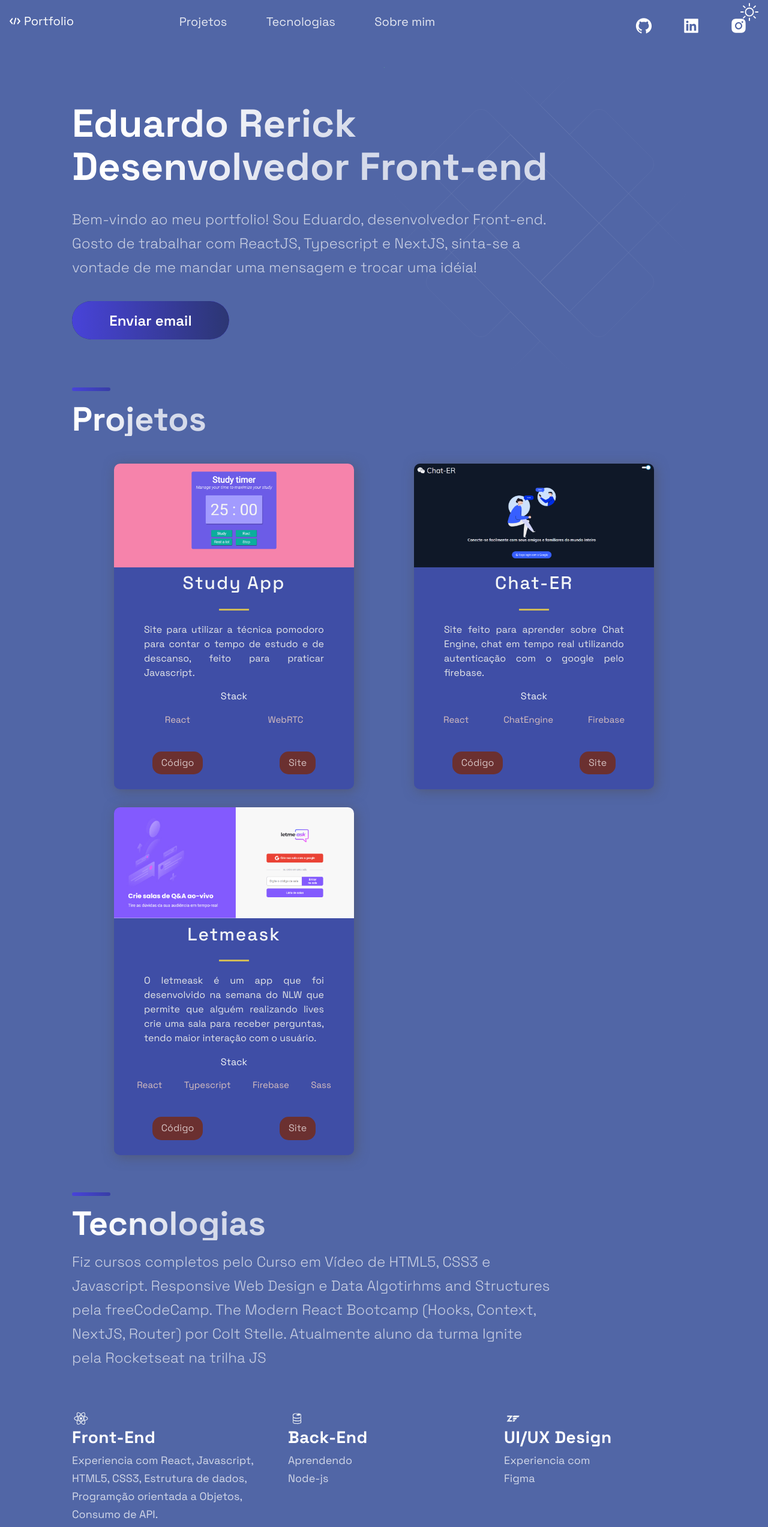
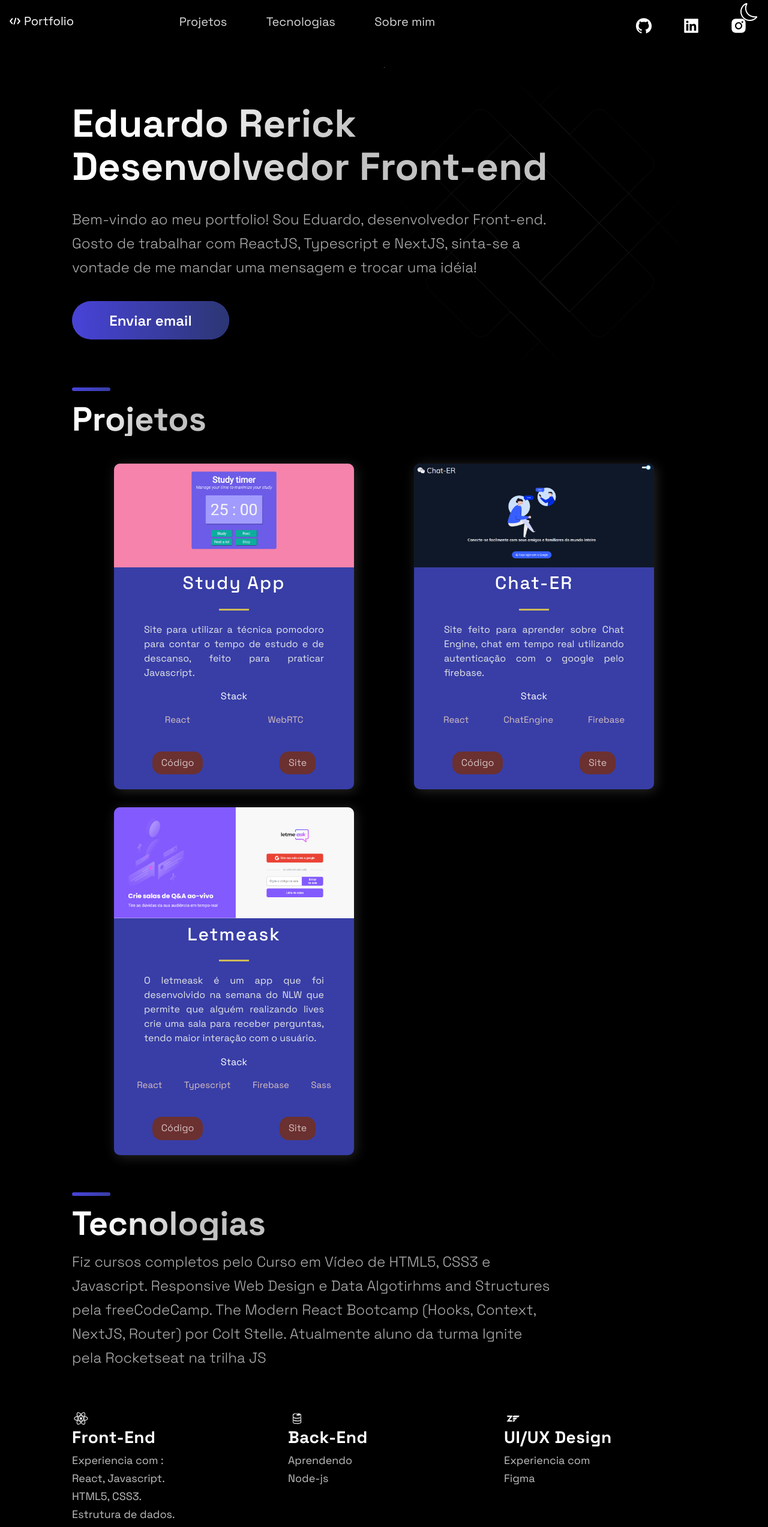
Before and after one commit to eduardorerick/portfolio, a Next.js app: page / in a window 1280 px wide. Shown: the top 2546 px of the page at 60% size. Built offline with nearby package versions, Linux system fonts and the light colour scheme.

Commit message:
minor fix

```diff
--- a/src/components/Technologies/Technologies.js
+++ b/src/components/Technologies/Technologies.js
@@ -13,11 +13,13 @@ const Technologies = () =>  (
     </SectionText>
     <List>
       <ListItem>
-        <DiReact size="3rem" />
+        <DiReact size="3rem"/>
         <ListContainer>
           <ListTitle>Front-End</ListTitle>
           <ListParagraph>
-            Experiencia com React, Javascript, HTML5, CSS3, Estrutura de dados, Programção orientada a Objetos, Consumo de API.
+            Experiencia com : <br/>
+            React, Javascript. <br/>
+            HTML5, CSS3. <br/> Estrutura de dados. <br/> Programação orientada a objetos.np <br/>Consumo de API.
           </ListParagraph>
         </ListContainer>
       </ListItem>
--- a/src/components/TimeLine/TimeLine.js
+++ b/src/components/TimeLine/TimeLine.js
@@ -10,9 +10,9 @@ const Timeline = () => {
   const [activeItem, setActiveItem] = useState(0);
   const carouselRef = useRef();
 
-  // const scroll = (node, left) => {
-  //   return node.scrollTo({ left, behavior: 'smooth' });
-  // }
+  const scroll = (node, left) => {
+    return node.scrollTo({ left, behavior: 'smooth' });
+  }
 
   const handleClick = (e, i) => {
     e.preventDefault();
--- a/src/styles/ToggleBtn.js
+++ b/src/styles/ToggleBtn.js
@@ -2,7 +2,7 @@ import React, {useState} from 'react'
 import { BsSun, BsMoon } from 'react-icons/bs'
 
 export const ToggleButton = ({toggleTheme}) => {
-    const [sunIcon, setSunIcon] = useState(true)
+    const [sunIcon, setSunIcon] = useState(false)
 
     const toggleIcon = () => {
         setSunIcon(!sunIcon);
--- a/src/styles/theme.js
+++ b/src/styles/theme.js
@@ -11,7 +11,7 @@ import { ToggleButton } from './ToggleBtn'
 
 
 const Theme = ({ children }) => {
-  const [theme, setTheme] = useState(light);
+  const [theme, setTheme] = useState(dark);
 
   const toggleTheme = () => {
     setTheme(theme.title === 'light' ? dark : light)
```
